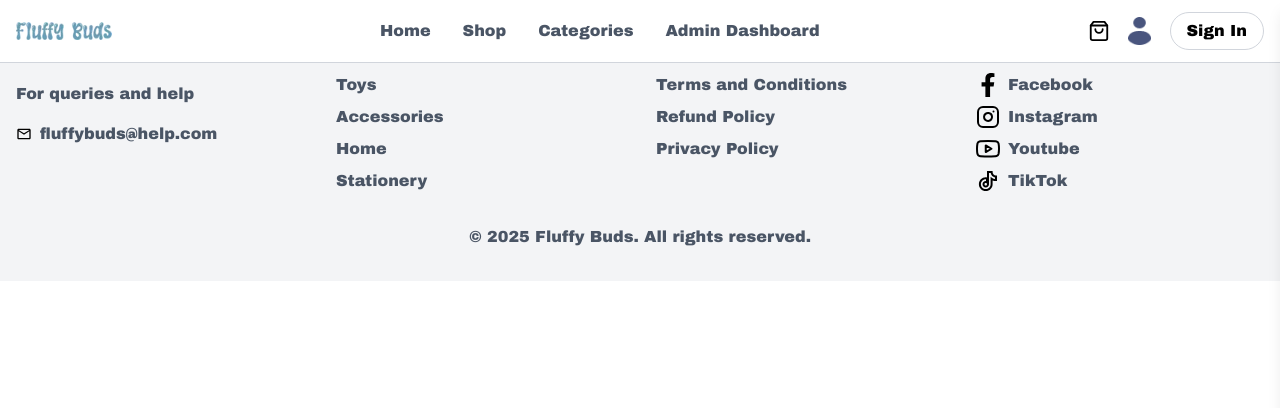
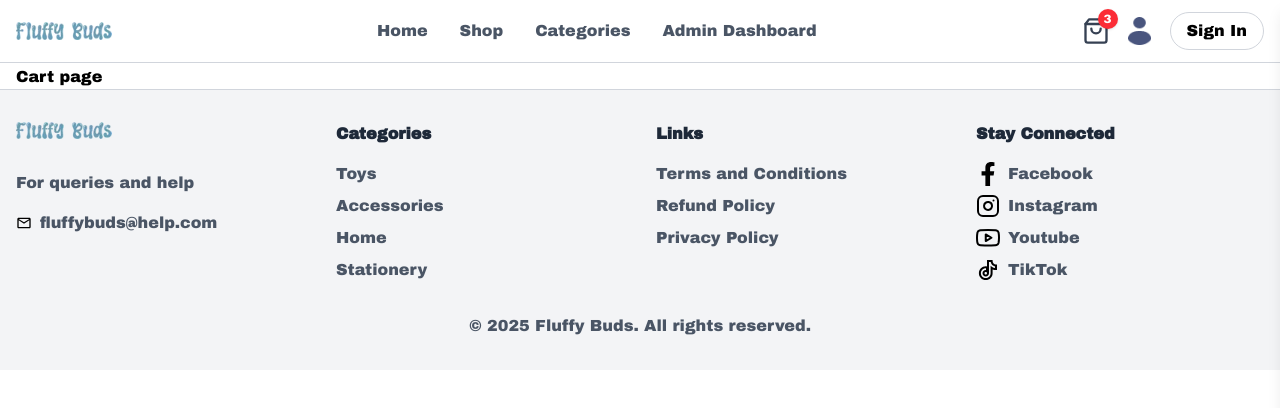
Before and after one commit to mdsajalali/fluffy-buds, a React (Vite) app: page /cart in a window 1280 px wide. Shown: the top 408 px of the page. Built offline with nearby package versions, Linux system fonts and the light colour scheme.

Commit message:
added: cart amount badge

```diff
--- a/src/App.tsx
+++ b/src/App.tsx
@@ -20,6 +20,7 @@ import TermsConditions from "./pages/(privacy-policy)/Terms-Conditions";
 import PrivacyPolicy from "./pages/(privacy-policy)/Privacy-Policy";
 import Shop from "./pages/(products)/Shop";
 import ProductDetails from "./pages/(products)/ProductDetails";
+import Cart from "./pages/(cart)/Cart";
 
 const App = () => {
   const location = useLocation();
@@ -78,6 +79,9 @@ const App = () => {
         {/* categories page */}
         <Route path="/categories" element={<Categories />} />
 
+        {/* cart page */}
+        <Route path="/cart" element={<Cart />} />
+
         {/* privacy policy pages */}
         <Route path="/terms-conditions" element={<TermsConditions />} />
         <Route path="/refund-policy" element={<RefundPolicy />} />
--- /dev/null
+++ b/src/pages/(cart)/Cart.tsx
@@ -0,0 +1,11 @@
+import Container from "../../shared/Container";
+
+const Cart = () => {
+  return (
+    <div className="md:mt-[65px]">
+      <Container>Cart page</Container>
+    </div>
+  );
+};
+
+export default Cart;
--- a/src/pages/(products)/ProductDetails.tsx
+++ b/src/pages/(products)/ProductDetails.tsx
@@ -3,6 +3,7 @@ import Container from "../../shared/Container";
 import { useEffect, useState } from "react";
 import ProductDetailsCard from "../../components/ProductDetailsCard";
 import { ProductProps } from "../../types/types";
+import Categories from "../../components/Categories";
 
 const ProductDetails = () => {
   const { id } = useParams();
@@ -29,6 +30,8 @@ const ProductDetails = () => {
         ) : (
           <div className="text-center text-xl text-gray-500">Loading...</div>
         )}
+        {/* Categories */}
+        <Categories />
       </Container>
     </div>
   );
--- a/src/shared/Navbar.tsx
+++ b/src/shared/Navbar.tsx
@@ -57,23 +57,30 @@ const Navbar = () => {
           </nav>
 
           <div className="flex items-center gap-4">
+            <Link to="/cart" className="relative">
               {/* Cart Icon */}
               <svg
-              className="cursor-pointer"
+                className="cursor-pointer text-gray-700 hover:text-black transition"
                 stroke="currentColor"
                 fill="none"
                 strokeWidth="2"
                 viewBox="0 0 24 24"
                 strokeLinecap="round"
                 strokeLinejoin="round"
-              height="22"
-              width="22"
+                height="28"
+                width="28"
                 xmlns="http://www.w3.org/2000/svg"
               >
                 <path d="M6 2L3 6v14a2 2 0 0 0 2 2h14a2 2 0 0 0 2-2V6l-3-4z" />
                 <line x1="3" y1="6" x2="21" y2="6" />
                 <path d="M16 10a4 4 0 0 1-8 0" />
               </svg>
+
+              {/* Badge */}
+              <div className="absolute -top-2 -right-2 bg-red-500 text-white text-xs w-5 h-5 flex items-center justify-center rounded-full shadow">
+                3
+              </div>
+            </Link>
 
             {/* Profile Dropdown */}
             <div className="relative" ref={dropdownRef}>
```
Lines whose indentation alone changed are shown as unchanged.
